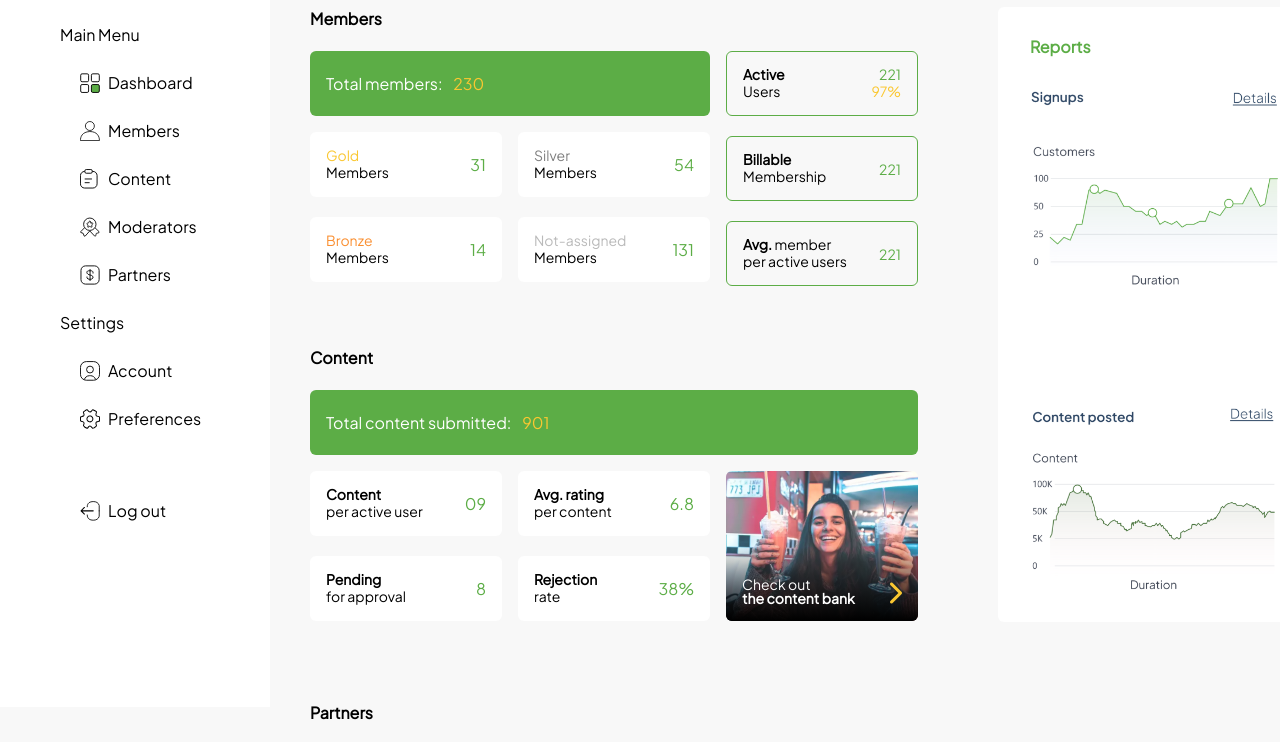
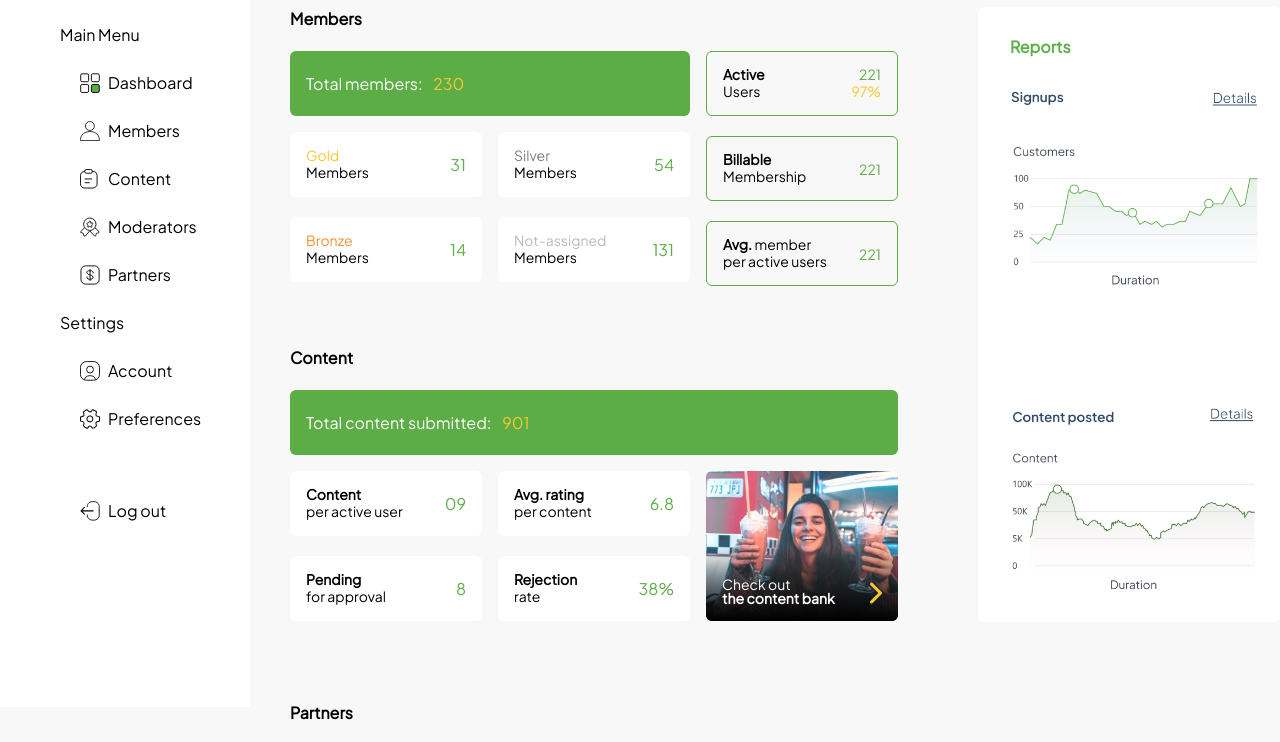
Before and after one commit to victormutuku/Avocado, a plain HTML site: page dashboard.html in a window 1280 px wide. Shown: the part 93-835 px from the top of the page. Drawn offline with nearby package versions, Linux system fonts and the light colour scheme.

Commit message:
minor change to nav width and content padding

```diff
--- a/dashboard.html
+++ b/dashboard.html
@@ -10,7 +10,7 @@
     <title>Avocado - Dashboard</title>
 </head>
 <body class="bg-[#f8f8f8] flex">
-    <div class="bg-white font-['Plus_Jakarta_Sans'] w-[270px] h-screen fixed">
+    <div class="bg-white font-['Plus_Jakarta_Sans'] w-[250px] h-screen fixed">
         <div class="flex justify-center">
             <p class="font-bold text-[#5cad46] text-3xl py-10">avocado</p>
         </div>
@@ -57,7 +57,7 @@
             </div>
         </div>
     </div>
-    <section class="pl-[270px]">
+    <section class="pl-[250px]">
         <div class="flex justify-end mt-5 text-sm font-['Plus_Jakarta_Sans']">
             <div class="w-[180px] h-[40px] bg-white rounded-md border-[1px] flex justify-between items-center mr-20 px-5">
                 <div class="bg-[url('assets/icons/green/partners_icon_green.svg')] w-[18px] h-[18px] bg-contain bg-no-repeat"></div>
```
